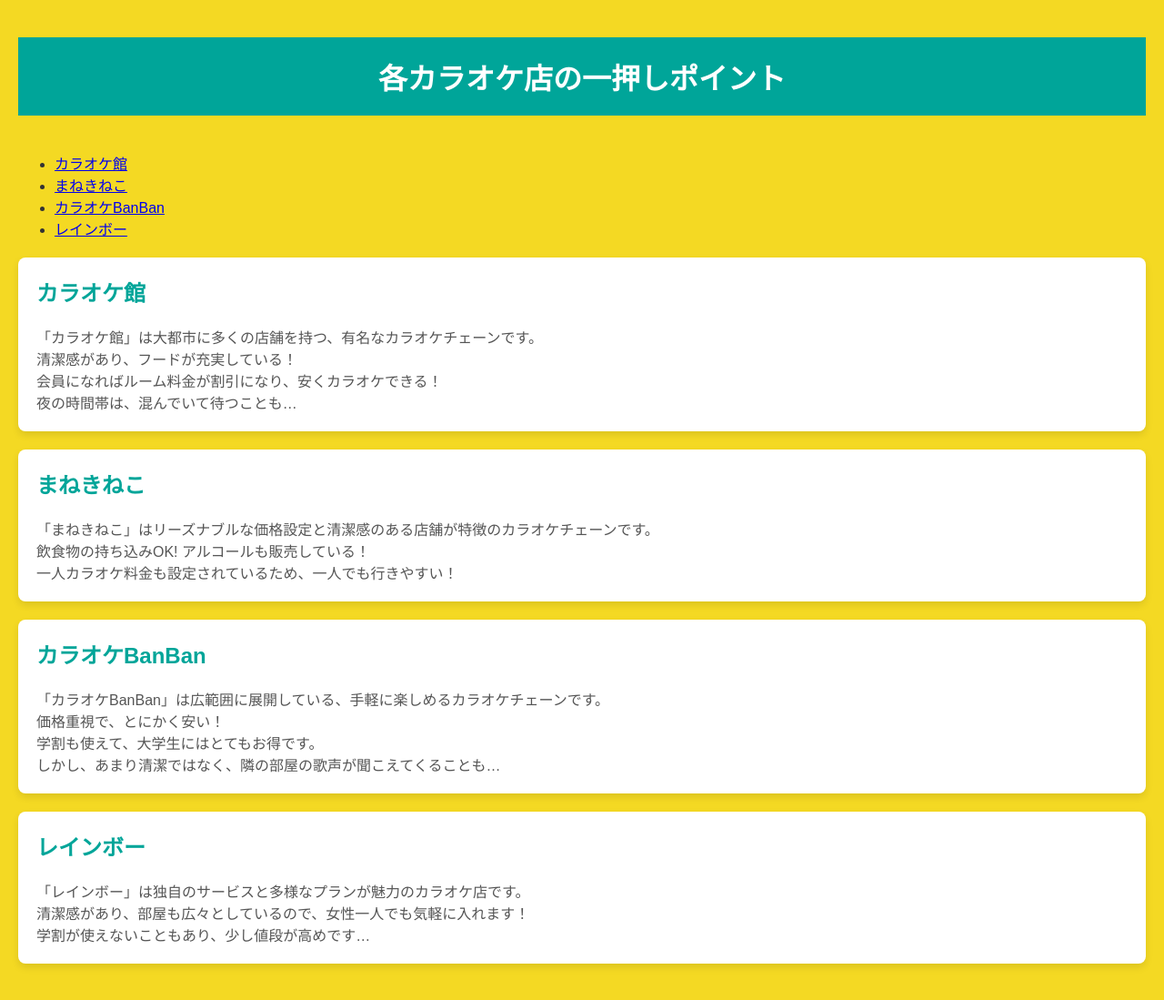
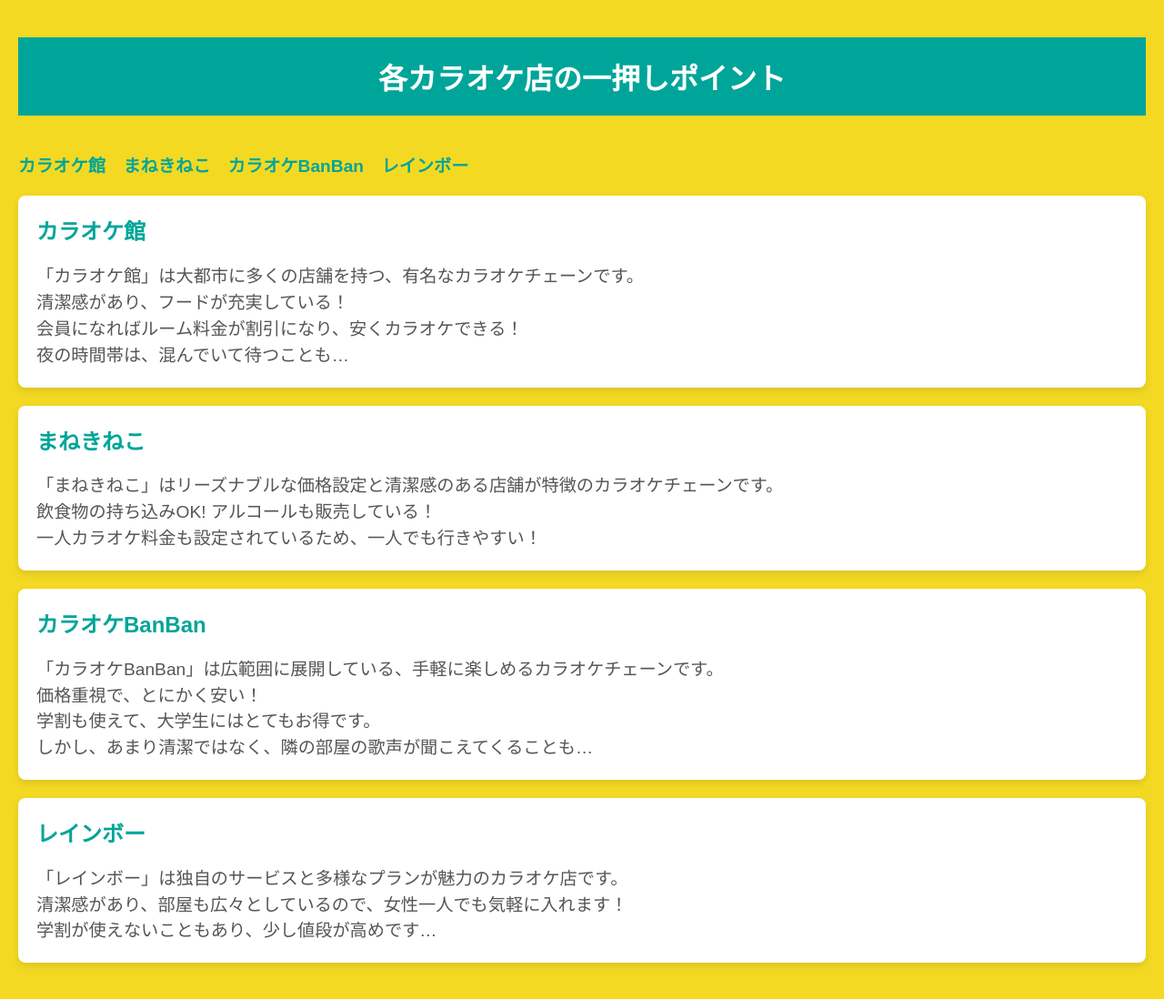
Before and after one commit to yabukilab/yabuki-b, a PHP site: page /karaoke.html in a window 1280 px wide. Shown: the whole page at 91% size. Run offline with PHP 8.4, Linux system fonts and the light colour scheme.

Commit message:
一押しページ

```diff
--- a/一押しページ/stylekaraoke.css
+++ b/一押しページ/stylekaraoke.css
@@ -32,10 +32,46 @@
 }
 
 /* カテゴリーのテキスト */
-.category p {
+.category p, .category ul {
     color: #555; /* 読みやすいように文字色を明るく変更 */
     margin: 0; /* テキストの余白を調整 */
+    font-size: 1.2em; /* 文字サイズを大きくする */
+    line-height: 1.5; /* 行間を調整 */
 }
+
+/* リストのスタイル */
+.category ul {
+    padding-left: 20px; /* 左のインデントを設定 */
+}
+
+.category ul li {
+    margin-bottom: 10px; /* リスト項目間の余白を設定 */
+}
+
+/* ナビゲーションリンクのスタイル */
+nav ul {
+    list-style-type: none; /* リストマーカーを非表示に */
+    padding: 0;
+}
+
+nav ul li {
+    display: inline; /* 横並びにする */
+    margin-right: 15px; /* リンク間の余白 */
+}
+
+nav a {
+    text-decoration: none; /* 下線を非表示に */
+    color: rgb(0, 165, 153); /* リンクの色 */
+    font-size: 1.2em; /* フォントサイズを大きくする */
+    font-weight: bold; /* フォントを太くする */
+    transition: color 0.3s, text-decoration 0.3s; /* ホバー時のスムーズな効果 */
+}
+
+nav a:hover {
+    text-decoration: underline; /* ホバー時に下線を表示 */
+    color: rgb(0, 140, 130); /* ホバー時の色を少し暗く */
+}
+
 
 /* スマホ向けのレスポンシブデザイン */
 @media (max-width: 600px) {
```
